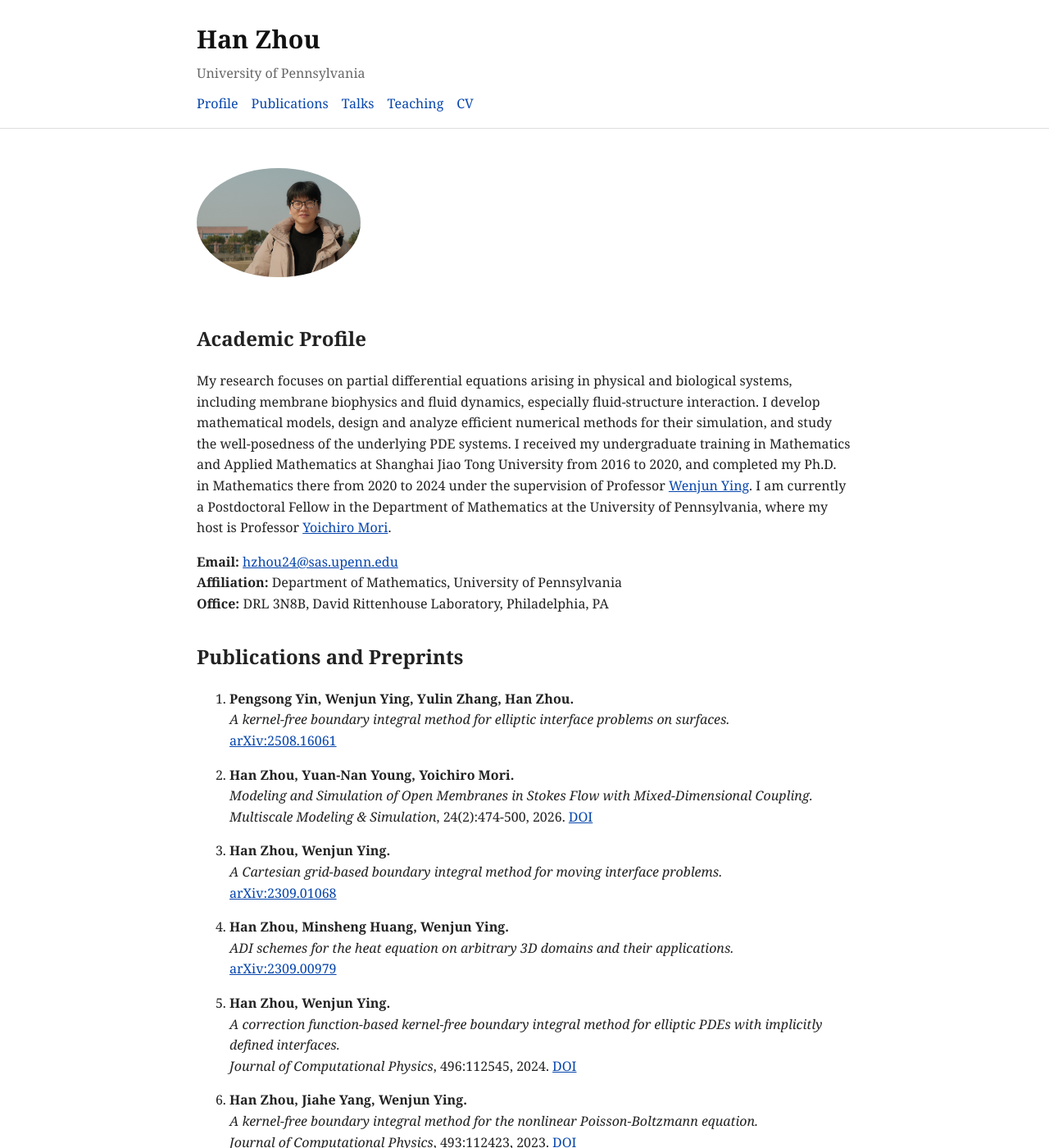
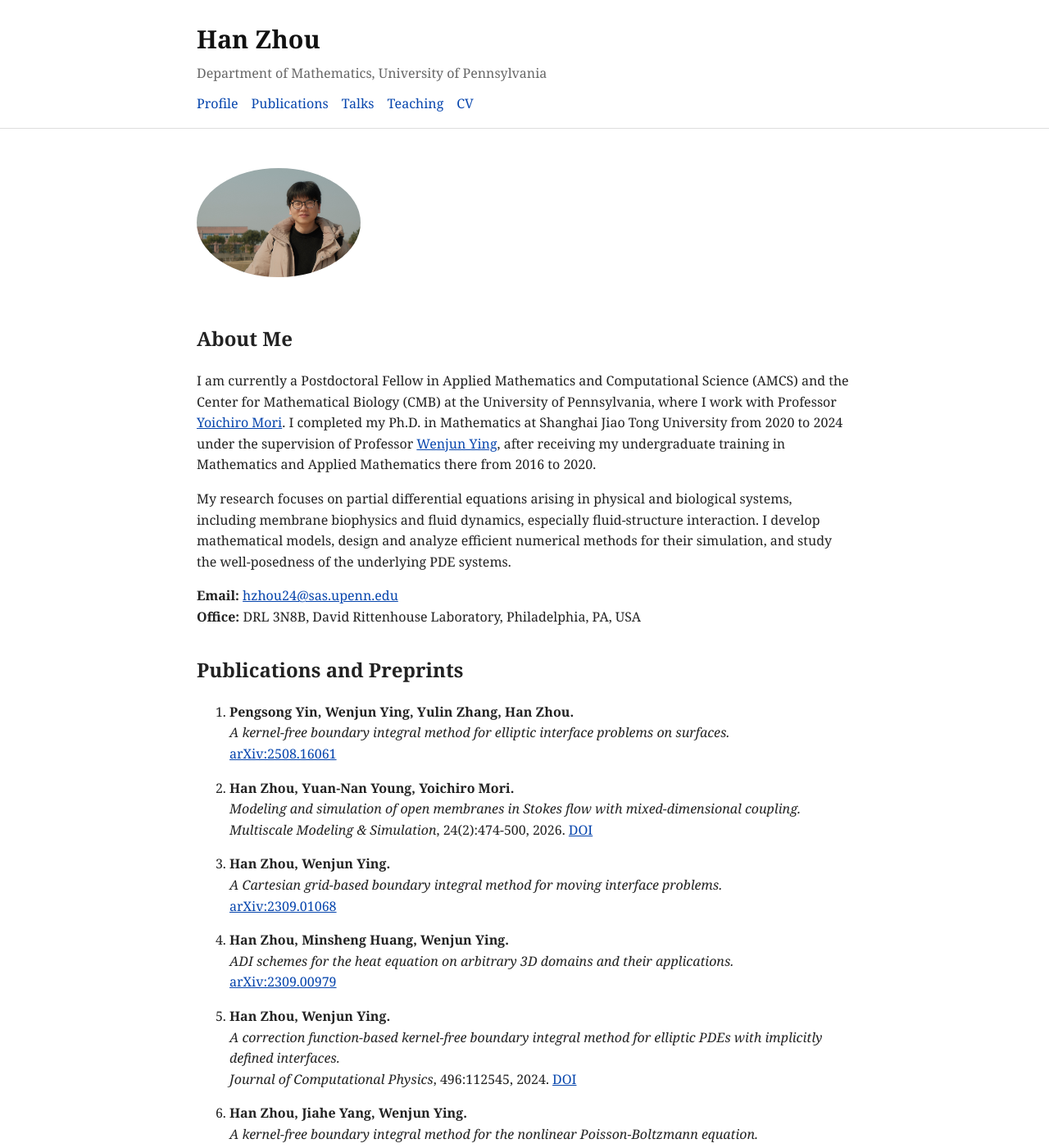
Before and after one commit to han-zhou-math/han-zhou-math.github.io, a Jekyll site: the page built from index.md, in a window 1280 px wide and 1400 px high. Shown: the whole window at 82% size. Built offline with Jekyll 4.4.1, drawn with Linux system fonts in a browser that asks for light colours.

Commit message:
Refine homepage bio and publication styling

```diff
--- a/_config.yml
+++ b/_config.yml
@@ -1,6 +1,6 @@
 # Site settings
 title: "Han Zhou"
-description: "University of Pennsylvania"
+description: "Department of Mathematics, University of Pennsylvania"
 email: hzhou24@sas.upenn.edu
 url: "https://han-zhou-math.github.io"
 baseurl: ""
@@ -25,3 +25,6 @@ exclude:
   - README.md
   - Gemfile
   - Gemfile.lock
+  - vendor
+  - .bundle
+  - .codex
--- a/index.md
+++ b/index.md
@@ -7,13 +7,14 @@ permalink: /
 ![Han Zhou](assets/images/han-photo.jpeg){: .profile-photo }
 
 <div id="profile"></div>
-## Academic Profile
+## About Me
 
-My research focuses on partial differential equations arising in physical and biological systems, including membrane biophysics and fluid dynamics, especially fluid-structure interaction. I develop mathematical models, design and analyze efficient numerical methods for their simulation, and study the well-posedness of the underlying PDE systems. I received my undergraduate training in Mathematics and Applied Mathematics at Shanghai Jiao Tong University from 2016 to 2020, and completed my Ph.D. in Mathematics there from 2020 to 2024 under the supervision of Professor [Wenjun Ying](https://math.sjtu.edu.cn/faculty/wying/). I am currently a Postdoctoral Fellow in the Department of Mathematics at the University of Pennsylvania, where my host is Professor [Yoichiro Mori](https://www.sas.upenn.edu/~y1mori/).
+I am currently a Postdoctoral Fellow in Applied Mathematics and Computational Science (AMCS) and the Center for Mathematical Biology (CMB) at the University of Pennsylvania, where I work with Professor [Yoichiro Mori](https://www.sas.upenn.edu/~y1mori/). I completed my Ph.D. in Mathematics at Shanghai Jiao Tong University from 2020 to 2024 under the supervision of Professor [Wenjun Ying](https://math.sjtu.edu.cn/faculty/wying/), after receiving my undergraduate training in Mathematics and Applied Mathematics there from 2016 to 2020.
+
+My research focuses on partial differential equations arising in physical and biological systems, including membrane biophysics and fluid dynamics, especially fluid-structure interaction. I develop mathematical models, design and analyze efficient numerical methods for their simulation, and study the well-posedness of the underlying PDE systems.
 
 **Email:** [hzhou24@sas.upenn.edu](mailto:hzhou24@sas.upenn.edu)
-**Affiliation:** Department of Mathematics, University of Pennsylvania
-**Office:** DRL 3N8B, David Rittenhouse Laboratory, Philadelphia, PA
+**Office:** DRL 3N8B, David Rittenhouse Laboratory, Philadelphia, PA, USA
 
 <div id="publications"></div>
 ## Publications and Preprints
@@ -23,7 +24,7 @@ My research focuses on partial differential equations arising in physical and bi
    [arXiv:2508.16061](https://doi.org/10.48550/arXiv.2508.16061)
 
 2. **Han Zhou, Yuan-Nan Young, Yoichiro Mori.**
-   *Modeling and Simulation of Open Membranes in Stokes Flow with Mixed-Dimensional Coupling.*
+   *Modeling and simulation of open membranes in Stokes flow with mixed-dimensional coupling.*
    *Multiscale Modeling & Simulation*, 24(2):474-500, 2026. [DOI](https://doi.org/10.1137/25M1762476)
 
 3. **Han Zhou, Wenjun Ying.**
```
Also changed, not shown: research.md (+1 -1 lines).
